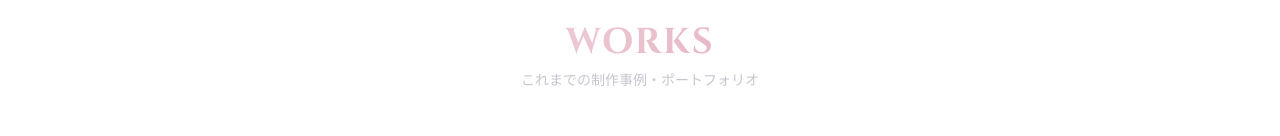
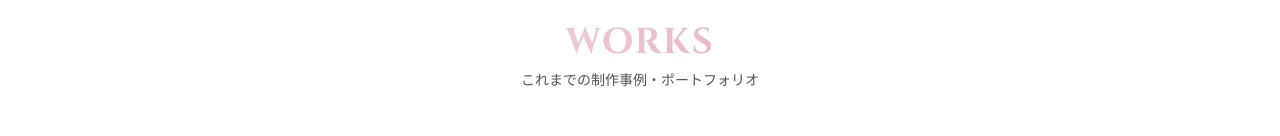
Before and after one commit to icecreemu/momoka_video, a plain HTML site: page index.html in a window 1280 px wide. Shown: the part 779-915 px from the top of the page. Drawn offline with nearby package versions, Linux system fonts and the light colour scheme.

Commit message:
Update index.html

```diff
--- a/index.html
+++ b/index.html
@@ -189,7 +189,7 @@ textarea#contact-message::placeholder {
         <div class="max-w-7xl mx-auto px-4 sm:px-6 lg:px-8">
             <div class="text-center mb-12">
                 <h2 class="font-cinzel text-3xl sm:text-4xl font-bold text-gold-gradient tracking-wider">WORKS</h2>
-                <p class="text-sm text-[var(--text-muted)] mt-2">これまでの制作事例・ポートフォリオ</p>
+                <p class="text-sm text-[#55505A] mt-2">これまでの制作事例・ポートフォリオ</p>
             </div>
 
             <div class="custom-card rounded-2xl p-8 text-center mb-8">
```
